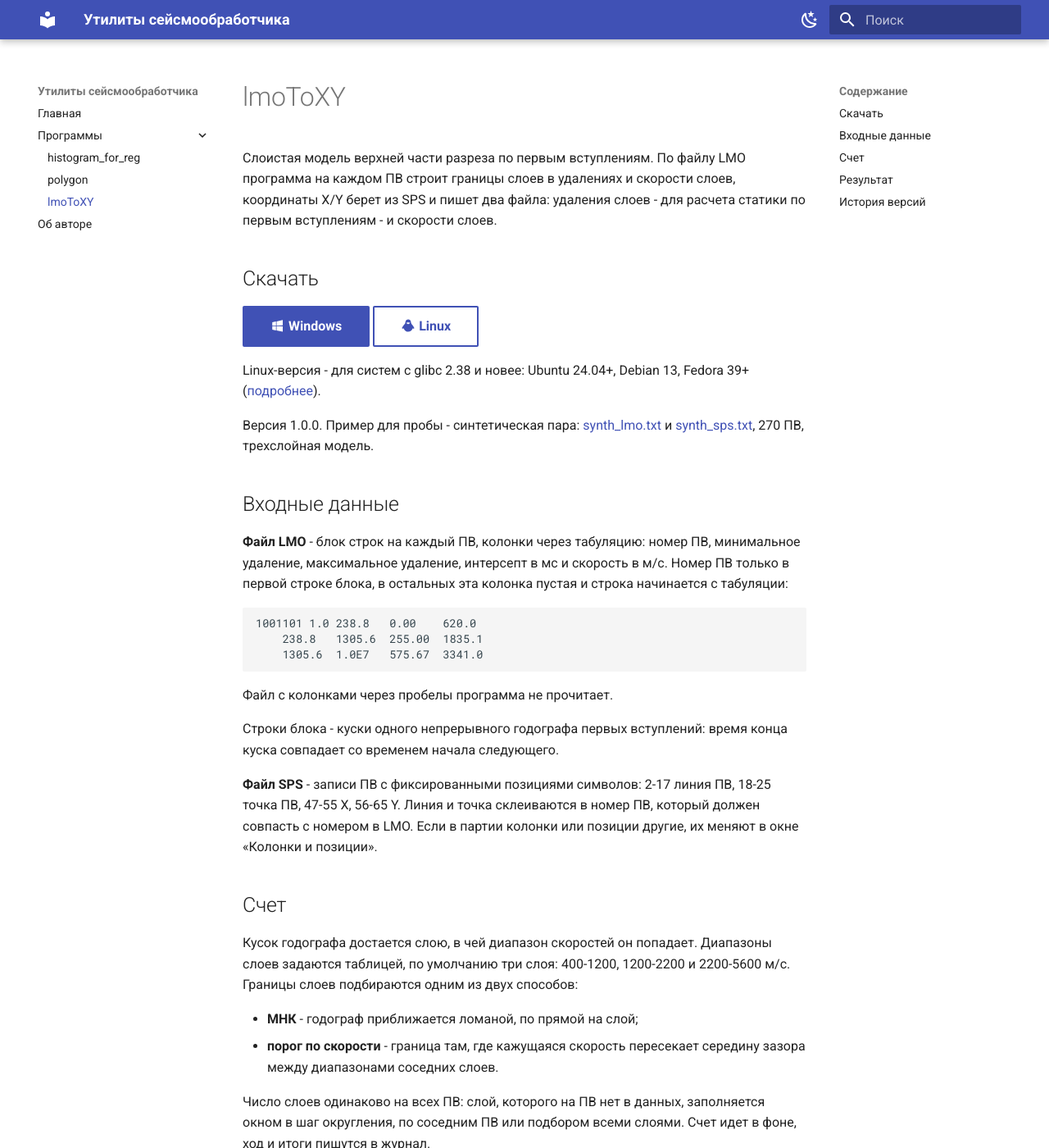
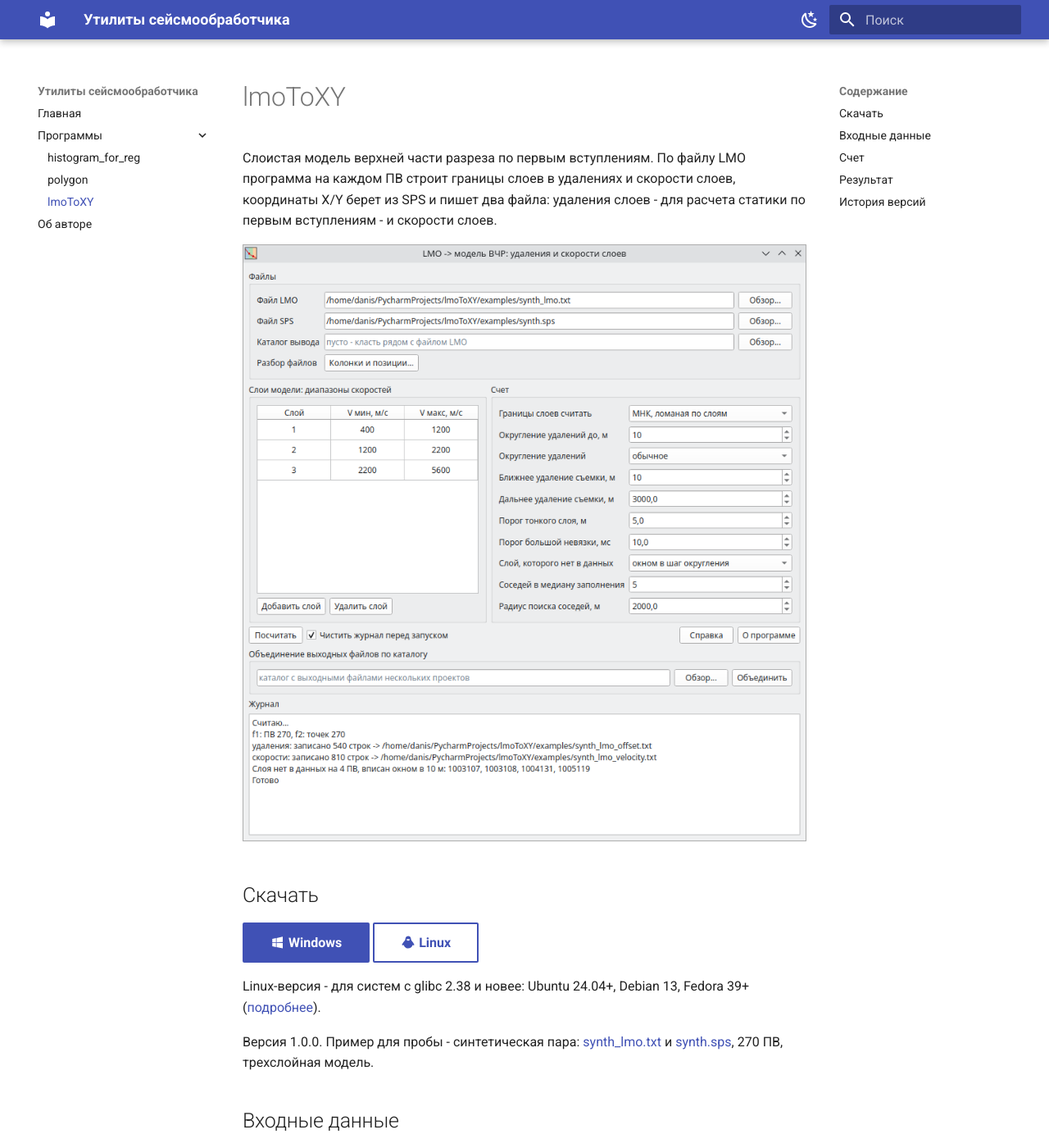
Before and after one commit to daniscoder/daniscoder.github.io, an MkDocs documentation site: the page built from docs/lmotoxy.md, in a window 1280 px wide and 1400 px high. Shown: the whole window at 82% size. Built offline with MkDocs 1.6.1 and Material for MkDocs 9.7.7, drawn with Linux system fonts in a browser that asks for light colours.

Commit message:
lmoToXY: окно программы на странице, пример SPS - synth.sps
У остальных программ окно уже было наверху; пример SPS переименован так же, как
в репозитории программы.

```diff
--- a/docs/lmotoxy.md
+++ b/docs/lmotoxy.md
@@ -4,6 +4,8 @@
 программа на каждом ПВ строит границы слоев в удалениях и скорости слоев,
 координаты X/Y берет из SPS и пишет два файла: удаления слоев - для расчета
 статики по первым вступлениям - и скорости слоев.
+
+![Окно lmoToXY после счета на примерах](img/lmotoxy.png)
 
 ## Скачать
 
@@ -14,7 +16,7 @@ Linux-версия - для систем с glibc 2.38 и новее: Ubuntu 24.
 Fedora 39+ ([подробнее](index.md#run)).
 
 Версия 1.0.0. Пример для пробы - синтетическая пара: [synth_lmo.txt](examples/synth_lmo.txt)
-и [synth_sps.txt](examples/synth_sps.txt), 270 ПВ, трехслойная модель.
+и [synth.sps](examples/synth.sps), 270 ПВ, трехслойная модель.
 
 ## Входные данные
 
```
Also changed, not shown: docs/img/lmotoxy.png (added), 2 other files.
